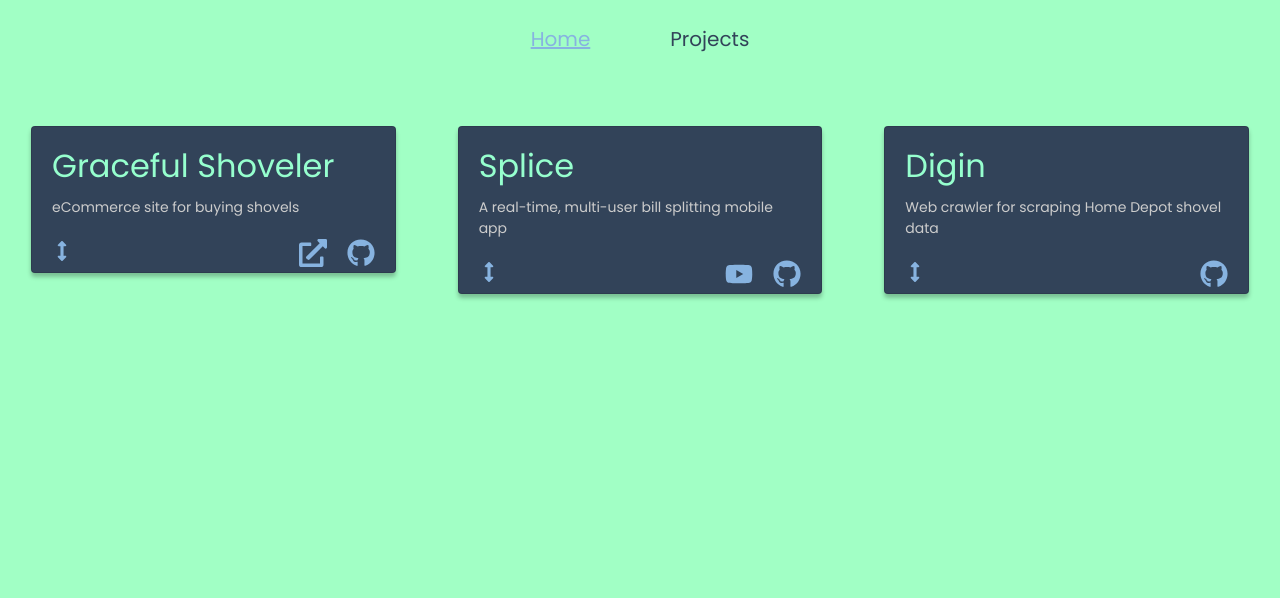
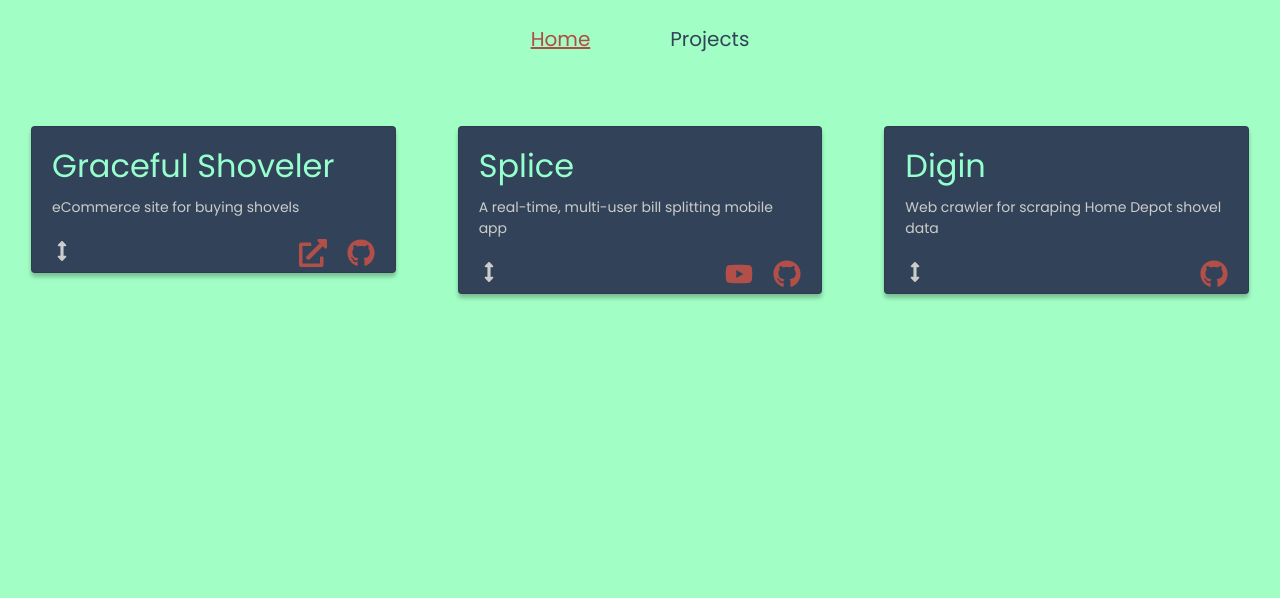
Before and after one commit to TomSinovich/portfolio, a Gatsby site: page /projects in a window 1280 px wide. Built offline with nearby package versions, Linux system fonts and the light colour scheme; Gatsby itself is replaced by a stand-in of ours.

Commit message:
color-blind optimization take 2

```diff
--- a/src/components/card.js
+++ b/src/components/card.js
@@ -69,7 +69,7 @@ function card(props) {
             </ExpDiv>
 
             <section className="card-footer-wrapper">
-              <ExpLabel className="card-link" htmlFor={`${nameJoin}-toggle`}>
+              <ExpLabel className="card-expand" htmlFor={`${nameJoin}-toggle`}>
                 <FaArrowsAltV />
               </ExpLabel>
               <div>
--- a/src/components/info.js
+++ b/src/components/info.js
@@ -10,7 +10,7 @@ export default () => {
   return (
     <div className="container">
       <div className="my-5"></div>
-      <div className="display-4" style={{ color: "#87B3E0" }}>
+      <div className="display-4" style={{ color: "#B34A44" }}>
         <span style={{ color: "#324359" }}>Hey, I'm</span> <br />
         Tom.
       </div>
--- a/src/components/link.js
+++ b/src/components/link.js
@@ -5,7 +5,7 @@ export default function Intent({ children, to }) {
   return (
     <Link
       paintDrip
-      hex="#87B3E0"
+      hex="#B34A44"
       length={0.75}
       className="nav-link"
       to={to}
@@ -14,7 +14,7 @@ export default function Intent({ children, to }) {
         textDecoration: "none",
       }}
       style={{
-        color: "#87B3E0",
+        color: "#B34A44",
         textDecoration: "underline",
       }}
     >
--- a/src/style.css
+++ b/src/style.css
@@ -60,7 +60,11 @@ body {
 }
 
 .card-link {
-  color: #87B3E0;
+  color: #B34F49;
+}
+
+.card-expand {
+	color: #ccc;
 }
 
 .card-footer-wrapper {
@@ -106,15 +110,6 @@ body {
   right: 0;
   top: 0;
 }
-
-/* .tag:hover {
-  background-color: crimson;
-  color: white;
-}
-
-.tag:hover:after {
-  border-left-color: crimson;
-} */
 
 .slider{
 	position: relative;
```
